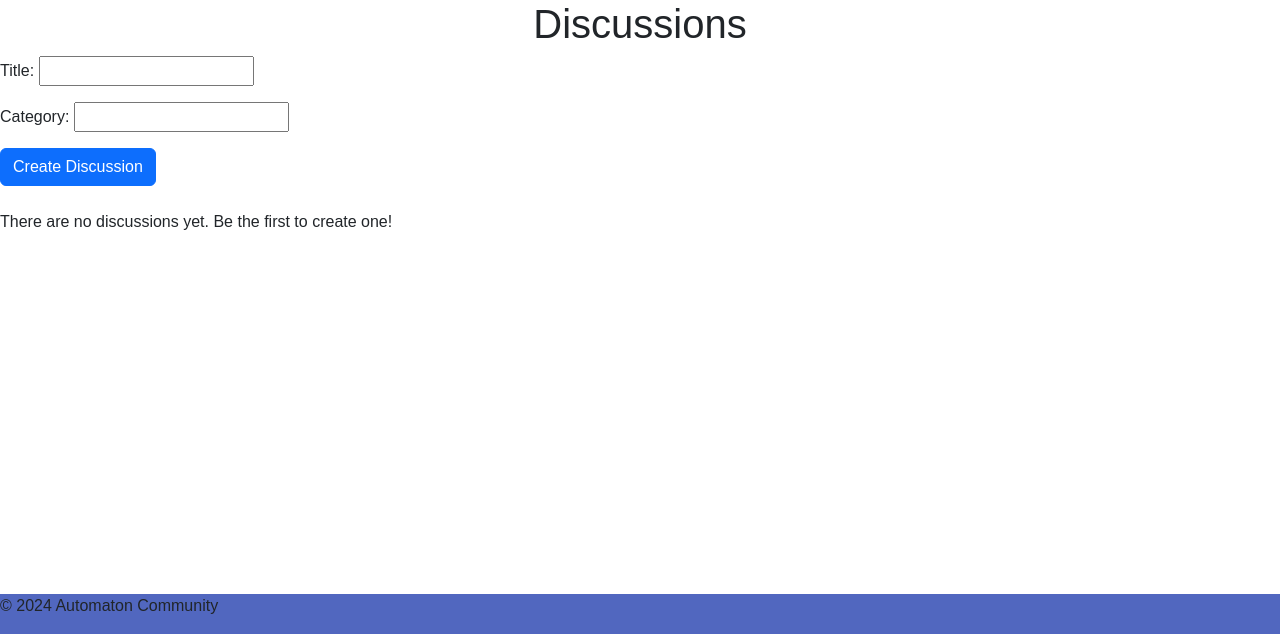
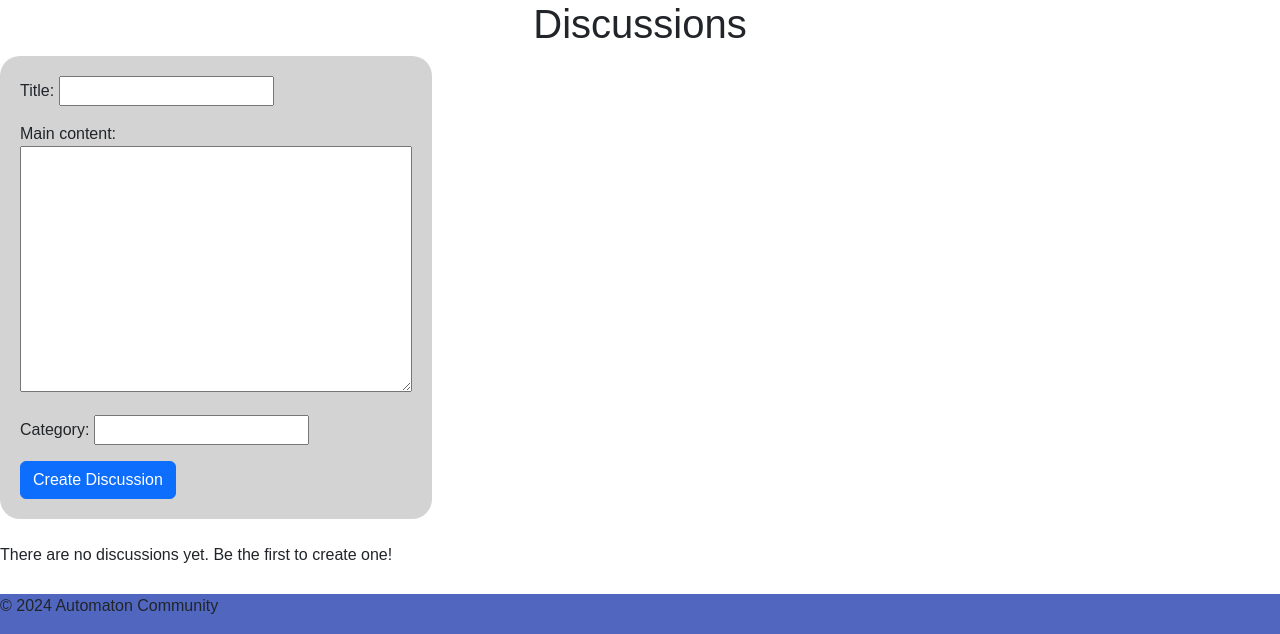
Before and after one commit to br0nke/automaton, a Django app: page /discussions/discussion/create/ in a window 1280 px wide. Shown: the part 166-800 px from the top of the page. Run offline with Django 5.2, Linux system fonts and the light colour scheme; the visitor is signed in with stand-in values (Sample User, id 1); data that the repository does not hold is empty; some libraries are stand-ins or nearby versions.

Commit message:
front end fixes + chat app fixes

```diff
--- a/core/chat/forms.py
+++ b/core/chat/forms.py
@@ -4,7 +4,7 @@ from .models import Discussion, Post
 class DiscussionForm(forms.ModelForm):
   class Meta:
     model = Discussion
-    fields = ['title', 'category']
+    fields = ['title', 'main_content', 'category']
 
 class PostForm(forms.ModelForm):
   class Meta:
--- a/core/chat/models.py
+++ b/core/chat/models.py
@@ -5,6 +5,7 @@ from django.contrib.auth.models import User
 class Discussion(models.Model):
     title = models.CharField(max_length=255)
     starter = models.ForeignKey(User, on_delete=models.CASCADE, related_name="started_discussions")
+    main_content = models.TextField(max_length=5000, blank=True)
     created_at = models.DateTimeField(auto_now_add=True)
     category = models.CharField(max_length=50, blank=False)
 
--- a/core/chat/templates/chat/discussion_detail.html
+++ b/core/chat/templates/chat/discussion_detail.html
@@ -1,7 +1,9 @@
 {% extends "base.html" %}  {% block content %}
+<div class="discussion">
   <h1>{{ discussion.title }}</h1>  <p>Started by:<strong> {{ discussion.starter.username }}</strong></p>
+  <p>Post: {{ discussion.main_content }}</p>
   <p>Created at: {{ discussion.created_at }}</p>
-
+</div>
   <h2>Posts</h2>
   {% if discussion.posts.all %}
     <ul class="posts">
--- a/core/chat/templates/chat/discussion_list.html
+++ b/core/chat/templates/chat/discussion_list.html
@@ -1,6 +1,6 @@
 {% extends "base.html" %}  {% load crispy_forms_tags %}  {% block content %}
 <h1>Discussions</h1>
-<form method="post" action="{% url 'chat:discussion_create' %}">
+<form class="form" method="post" action="{% url 'chat:discussion_create' %}">
     {% csrf_token %}
     {{ form.as_p }}
     <button type="submit" class="btn btn-primary">Create Discussion</button>
@@ -10,7 +10,7 @@
       {% for discussion in discussions %}
       <li>
           <h3><a href="{% url 'chat:discussion_detail' discussion.id %}">{{ discussion.title }}</a></h3>
-          <p>{{ discussion.content|truncatechars:50 }}</p>
+          <p>Post: {{ discussion.main_content|truncatechars:50 }}</p>
           <p>{{ discussion.created_at }} By: {{ discussion.starter }}</p>
       </li>
       {% endfor %}
--- a/core/codes/static/css/style.css
+++ b/core/codes/static/css/style.css
@@ -72,7 +72,7 @@ main h1 {
     flex-direction: column;
     gap: 10px;
     max-width: 400px;
-    background-color: #fff;
+    background-color: #d1d1d1ef;
     padding: 20px;
     border-radius: 20px;
     position: relative;
--- a/core/user_profile/templates/user_profile/signup.html
+++ b/core/user_profile/templates/user_profile/signup.html
@@ -15,6 +15,7 @@
       </label>
     </div>
   </form>
+<br>
 {% else %}
   <p>You already registered. Click <a href="/">here</a> to reach the home page.</p>
 </div>
```
Also changed, not shown: core/codes/templates/codes/index.html (+11 -6 lines), core/chat/migrations/0002_discussion_main_content.py (added), core/codes/static/images/discussions.jpg (added), core/codes/static/images/projects.jpg (added).
